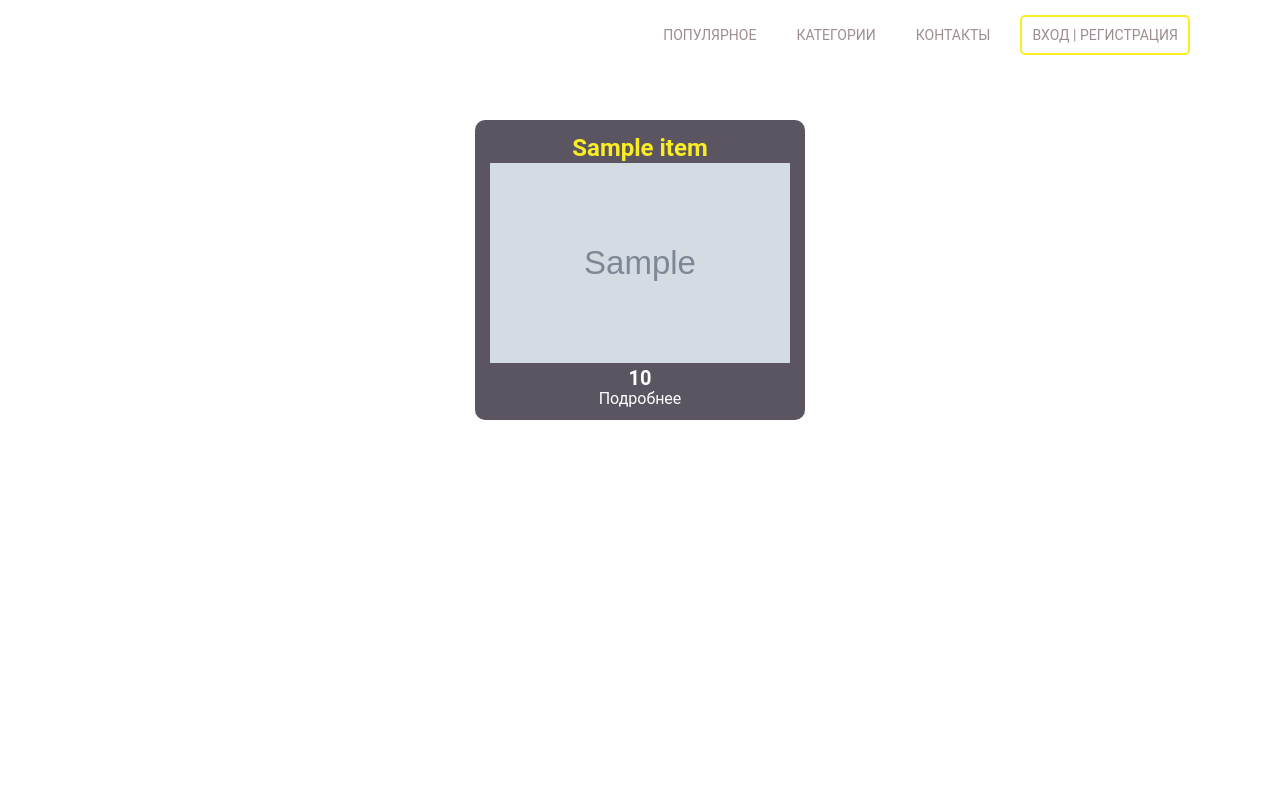
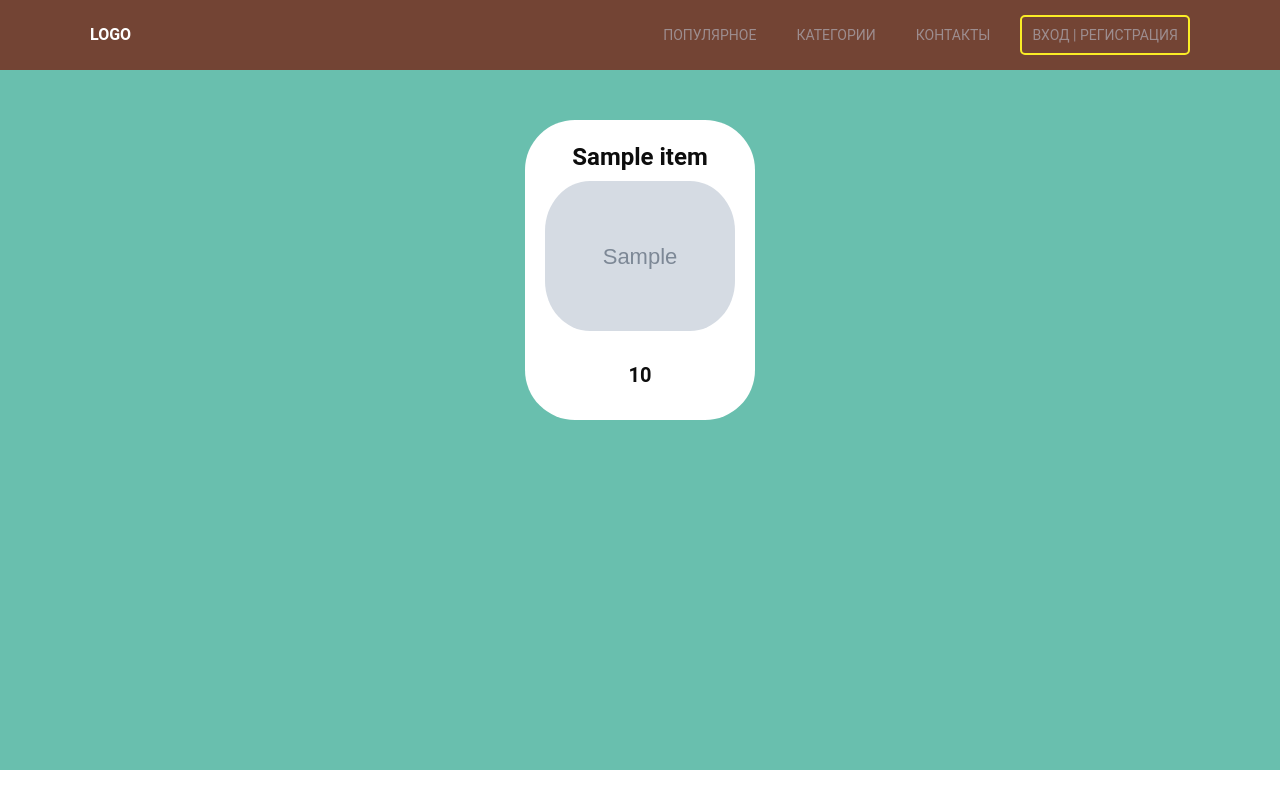
Before and after one commit to S-Lump/gift_proj, a Django app: template gift/products/templates/products/category.html in a window 1280 px wide. Run offline with Django 3.2, Linux system fonts and the light colour scheme; the template is opened without the code that fills it: most values are stand-ins (such as "Sample title", 1, 10 or a date in 2020); grey boxes marked "Sample" are stand-in pictures.

Commit message:
change products.css

```diff
--- a/gift/gift/static/css/products.css
+++ b/gift/gift/static/css/products.css
@@ -7,7 +7,7 @@
 .header {
     height: 70px;
     width: 100%;
-    background: #FFFFFF;
+    background: var(--brown);
 }
 
 .logo {
@@ -71,20 +71,21 @@
     min-width: 100px;
     height: 300px;
     padding: 15px;
-    background: var(--gray);
-    border-radius: 10px;
+    background: var(--white);
+    border-radius: 50px;
 }
 
 .products__title {
-    color: var(--yellow);
+    color: var(--dark);
     font-weight: bold;
     font-size: 24px;
 }
 
 .products__price {
-    color: white;
+    color: var(--dark);
     font-weight: bold;
     font-size: 20px;
+    margin-top: 20px;
 }
 
 .products__info a {
@@ -92,9 +93,12 @@
 }
 
 .products__photo img{
-    height: 200px;
-    width: 300px;
+    height: 150px;
+    width: 200px;
     background-size: cover;
+    border-radius: 50px;
+    padding-left: 5px;
+    padding-right: 5px;
 }
 
 .item_block{
@@ -120,3 +124,14 @@
     padding: 12px 30px;
     transition: all .5s;
 }
+
+
+.testContent{
+    background: var(--blue);
+}
+
+.products__item_link:hover{
+    box-shadow: 0 0 25px rgba(0,0,0,0.5);
+    border-radius: 50px;
+    opacity: 95%;
+}
--- a/gift/products/templates/products/category.html
+++ b/gift/products/templates/products/category.html
@@ -21,14 +21,16 @@
         <div class="container">
             <div class="list-of-products">
                 {% for item in products %}
+                <a href="{{item.get_absolute_url}}" class = "products__item_link">
                     <div class="products__item">
                         <div class="products__title">{{ item.title }}</div>
                         <div class="products__description">{{ item.description }}</div>
                         <div class="products__photo"><img src="{{ item.photo.url }}"></div>
                         <div class="products__price">{{ item.price }}</div>
                         <div class="products__category">{{ item.category }}</div>
-                        <div class="products__info"><a href="{{ item.get_absolute_url }}">Подробнее</a></div>
+                        <div class="products__info"></div>
                     </div>
+                </a>
                 {% endfor %}
             </div>
         </div>
```
Also changed, not shown: gift/db.sqlite3, gift/media/photos/hyml_code_img.jpg (added), gift/media/photos/hyml_code_img_h7xJ8iX.jpg (added).
